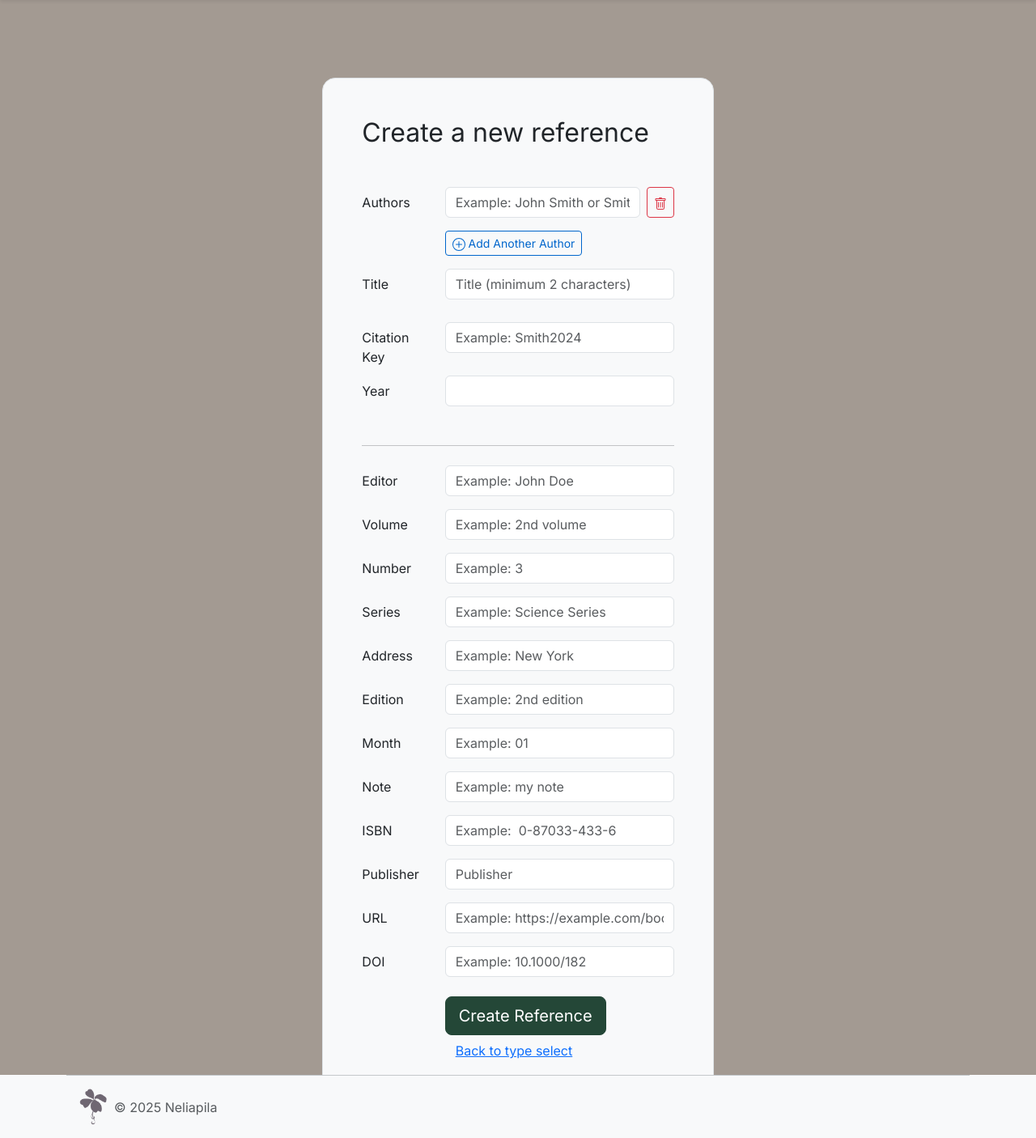
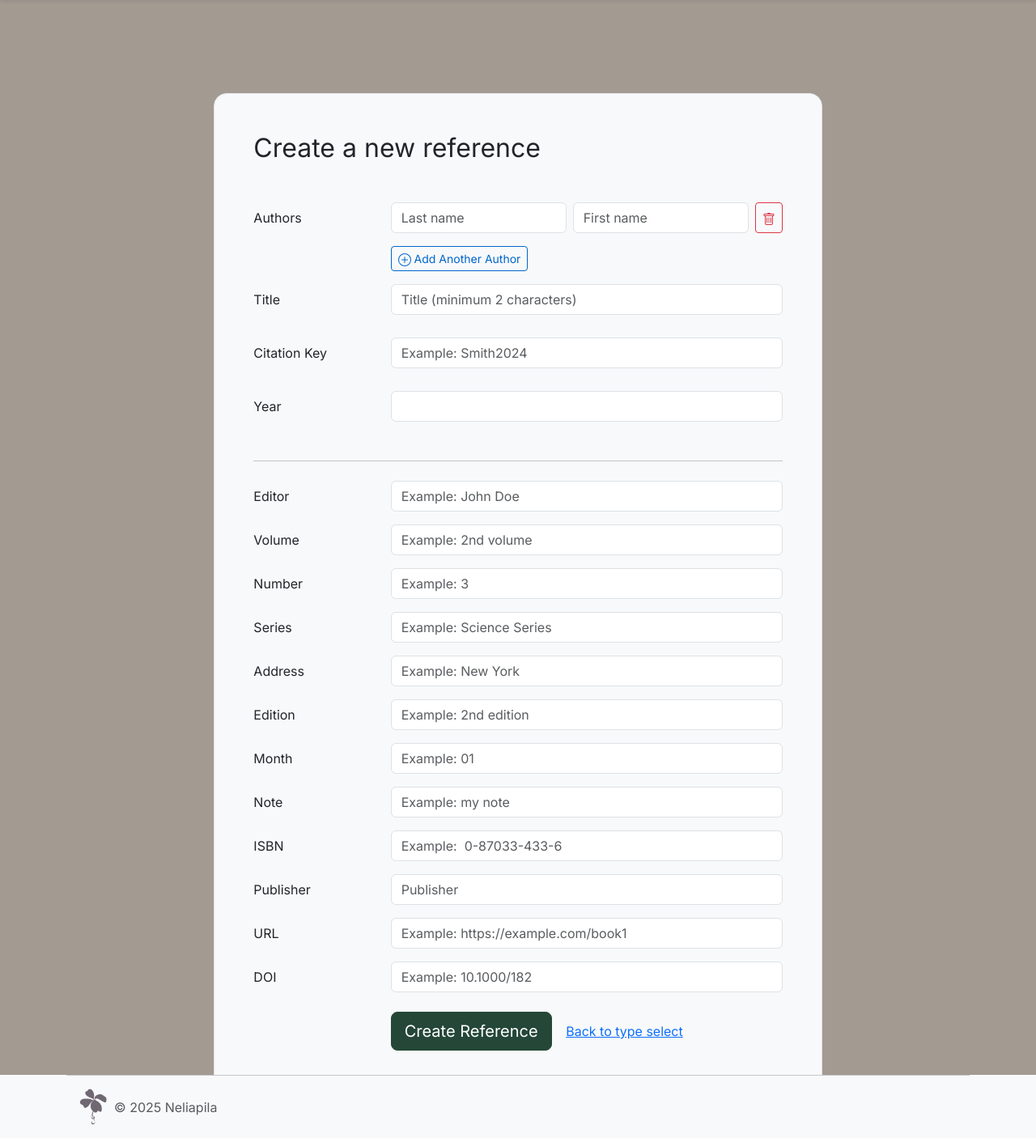
Before and after one commit to kortekoski/ohtuminiprojekti, a Flask app: page /new_reference/book in a window 1280 px wide. Shown: the part 56-1462 px from the top of the page at 81% size. Run offline with Flask 3, Linux system fonts and the light colour scheme.

Commit message:
Split name to first and last

```diff
--- a/src/templates/add_reference_base.html
+++ b/src/templates/add_reference_base.html
@@ -26,14 +26,26 @@
             <div id="authorsContainer">
               {% if reference %}
                 {% for author in reference.author.split(' and ') %}
-              <div class="author-entry mb-2 d-flex gap-2">
+                {% set parts = author.split(',') %}
+                {% set last_name = parts[0].strip() if parts else '' %}
+                {% set first_name = parts[1].strip() if parts|length > 1 else '' %}
+              <div class="author-entry mb-2">
+                <div class="d-flex gap-2 mb-1">
                   <input
                     type="text"
-                  name="author"
-                  class="form-control author-input"
+                    name="last_name"
+                    class="form-control last-name-input"
                     required
-                  placeholder="Example: John Smith or Smith, John"
-                  value="{{ author.strip() }}"
+                    placeholder="Last name"
+                    value="{{ last_name }}"
+                  >
+                  <input
+                    type="text"
+                    name="first_name"
+                    class="form-control first-name-input"
+                    required
+                    placeholder="First name"
+                    value="{{ first_name }}"
                   >
                   <button type="button" class="btn btn-outline-danger btn-sm remove-author" onclick="removeAuthor(this)">
                     <svg xmlns="http://www.w3.org/2000/svg" width="16" height="16" fill="currentColor" class="bi bi-trash" viewBox="0 0 16 16">
@@ -42,15 +54,25 @@
                     </svg>
                   </button>
                 </div>
+                <input type="hidden" name="author" class="combined-author" value="{{ author.strip() }}">
+              </div>
                 {% endfor %}
               {% else %}
-              <div class="author-entry mb-2 d-flex gap-2">
+              <div class="author-entry mb-2">
+                <div class="d-flex gap-2 mb-1">
                   <input
                     type="text"
-                  name="author"
-                  class="form-control author-input"
+                    name="last_name"
+                    class="form-control last-name-input"
                     required
-                  placeholder="Example: John Smith or Smith, John"
+                    placeholder="Last name"
+                  >
+                  <input
+                    type="text"
+                    name="first_name"
+                    class="form-control first-name-input"
+                    required
+                    placeholder="First name"
                   >
                   <button type="button" class="btn btn-outline-danger btn-sm remove-author" onclick="removeAuthor(this)">
                     <svg xmlns="http://www.w3.org/2000/svg" width="16" height="16" fill="currentColor" class="bi bi-trash" viewBox="0 0 16 16">
@@ -58,6 +80,8 @@
                       <path d="M14.5 3a1 1 0 0 1-1 1H13v9a2 2 0 0 1-2 2H5a2 2 0 0 1-2-2V4h-.5a1 1 0 0 1-1-1V2a1 1 0 0 1 1-1H6a1 1 0 0 1 1-1h2a1 1 0 0 1 1 1h3.5a1 1 0 0 1 1 1zM4.118 4 4 4.059V13a1 1 0 0 0 1 1h6a1 1 0 0 0 1-1V4.059L11.882 4zM2.5 3h11V2h-11z"/>
                     </svg>
                   </button>
+                </div>
+                <input type="hidden" name="author" class="combined-author">
               </div>
               {% endif %}
             </div>
@@ -137,14 +161,22 @@
   function addAuthor() {
     const container = document.getElementById('authorsContainer');
     const newEntry = document.createElement('div');
-    newEntry.className = 'author-entry mb-2 d-flex gap-2';
+    newEntry.className = 'author-entry mb-2';
     newEntry.innerHTML = `
+      <div class="d-flex gap-2 mb-1">
         <input
           type="text"
-        name="author"
-        class="form-control author-input"
+          name="last_name"
+          class="form-control last-name-input"
           required
-        placeholder="Example: John Smith or Smith, John"
+          placeholder="Last name"
+        >
+        <input
+          type="text"
+          name="first_name"
+          class="form-control first-name-input"
+          required
+          placeholder="First name"
         >
         <button type="button" class="btn btn-outline-danger btn-sm remove-author" onclick="removeAuthor(this)">
           <svg xmlns="http://www.w3.org/2000/svg" width="16" height="16" fill="currentColor" class="bi bi-trash" viewBox="0 0 16 16">
@@ -152,8 +184,11 @@
             <path d="M14.5 3a1 1 0 0 1-1 1H13v9a2 2 0 0 1-2 2H5a2 2 0 0 1-2-2V4h-.5a1 1 0 0 1-1-1V2a1 1 0 0 1 1-1H6a1 1 0 0 1 1-1h2a1 1 0 0 1 1 1h3.5a1 1 0 0 1 1 1zM4.118 4 4 4.059V13a1 1 0 0 0 1 1h6a1 1 0 0 0 1-1V4.059L11.882 4zM2.5 3h11V2h-11z"/>
           </svg>
         </button>
+      </div>
+      <input type="hidden" name="author" class="combined-author">
     `;
     container.appendChild(newEntry);
+    attachCombineListeners(newEntry);
   }
 
   function removeAuthor(button) {
@@ -162,10 +197,60 @@
 
     // Prevent removing the last author entry
     if (entries.length > 1) {
-      button.parentElement.remove();
+      button.closest('.author-entry').remove();
     } else {
       alert('At least one author is required');
     }
   }
+
+  function combineAuthorNames(entry) {
+    const lastNameInput = entry.querySelector('.last-name-input');
+    const firstNameInput = entry.querySelector('.first-name-input');
+    const combinedInput = entry.querySelector('.combined-author');
+
+    if (lastNameInput && firstNameInput && combinedInput) {
+      const lastName = lastNameInput.value.trim();
+      const firstName = firstNameInput.value.trim();
+
+      if (lastName && firstName) {
+        combinedInput.value = `${lastName}, ${firstName}`;
+      } else if (lastName) {
+        combinedInput.value = lastName;
+      } else if (firstName) {
+        combinedInput.value = firstName;
+      } else {
+        combinedInput.value = '';
+      }
+    }
+  }
+
+  function attachCombineListeners(entry) {
+    const lastNameInput = entry.querySelector('.last-name-input');
+    const firstNameInput = entry.querySelector('.first-name-input');
+
+    if (lastNameInput) {
+      lastNameInput.addEventListener('input', () => combineAuthorNames(entry));
+      lastNameInput.addEventListener('blur', () => combineAuthorNames(entry));
+    }
+    if (firstNameInput) {
+      firstNameInput.addEventListener('input', () => combineAuthorNames(entry));
+      firstNameInput.addEventListener('blur', () => combineAuthorNames(entry));
+    }
+  }
+
+  // Initialize listeners for existing author entries
+  document.addEventListener('DOMContentLoaded', () => {
+    const entries = document.querySelectorAll('.author-entry');
+    entries.forEach(entry => {
+      attachCombineListeners(entry);
+      combineAuthorNames(entry); // Initialize combined value
+    });
+  });
+
+  // Before form submission, ensure all author names are combined
+  document.getElementById('referenceForm').addEventListener('submit', (e) => {
+    const entries = document.querySelectorAll('.author-entry');
+    entries.forEach(entry => combineAuthorNames(entry));
+  });
 </script>
 {% endblock %}
```
Also changed, not shown: 1 other file. Lines whose indentation alone changed are shown as unchanged.
